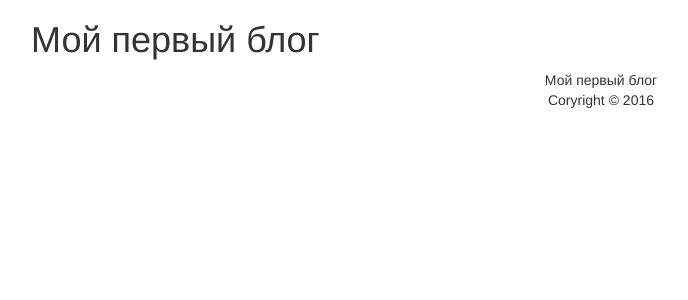
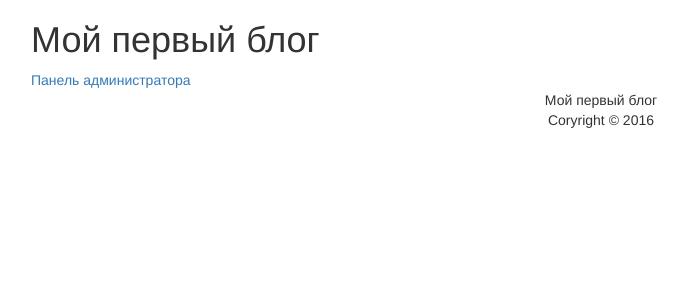
Before and after one commit to ProkurorNSK/FirstBlog, a PHP site: page / in a window 1280 px wide. Shown: the top 300 px of the page, without its empty margins (39-727 px from the left). Run offline with PHP 8.4, Linux system fonts and the light colour scheme; data that the repository does not hold is empty.

Commit message:
Lesson 9

```diff
--- a/views/articles.php
+++ b/views/articles.php
@@ -9,6 +9,7 @@
     <body>
         <div class="container">
             <h1>Мой первый блог</h1>
+            <a href="admin">Панель администратора</a>
             <div>
                 <?php foreach($articles as $a): ?>
                 <div class="article">
```
Also changed, not shown: admin/.htaccess (added), 1 other file.
